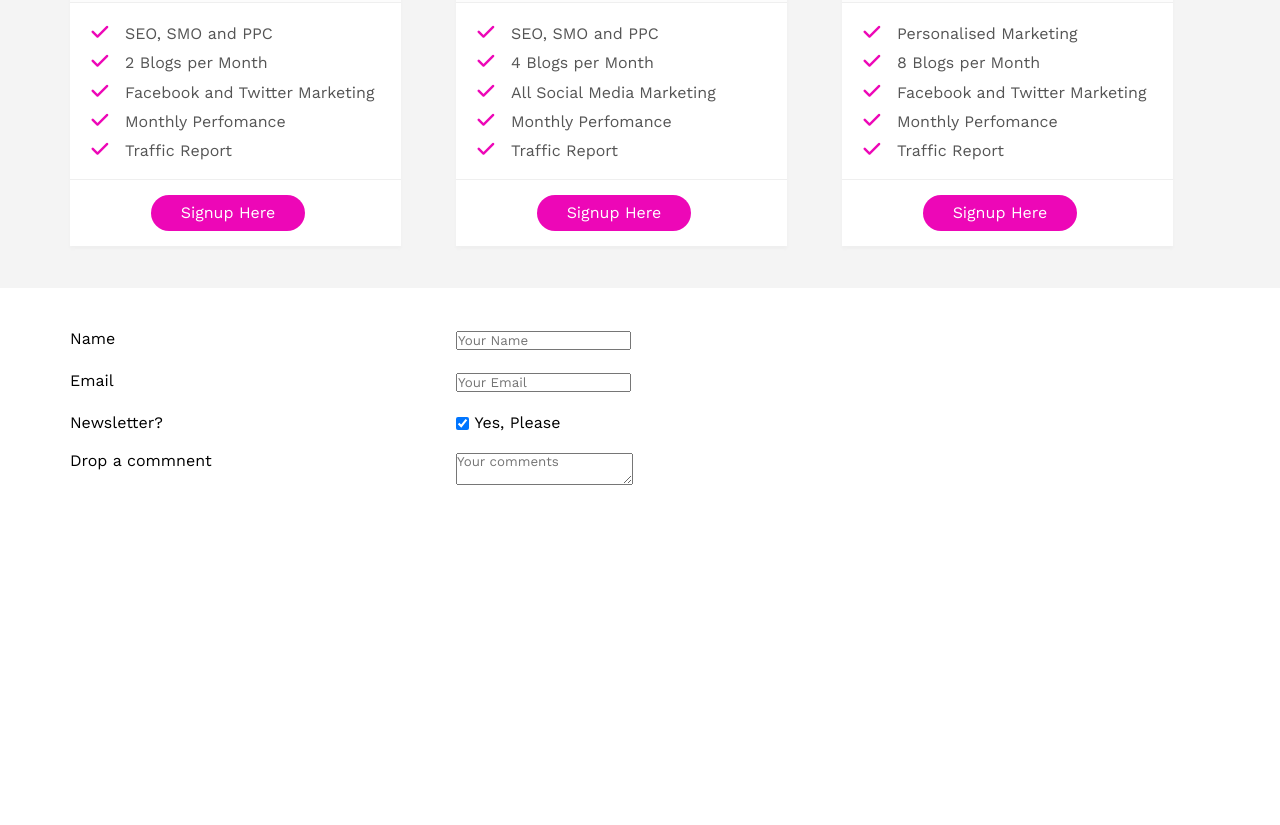
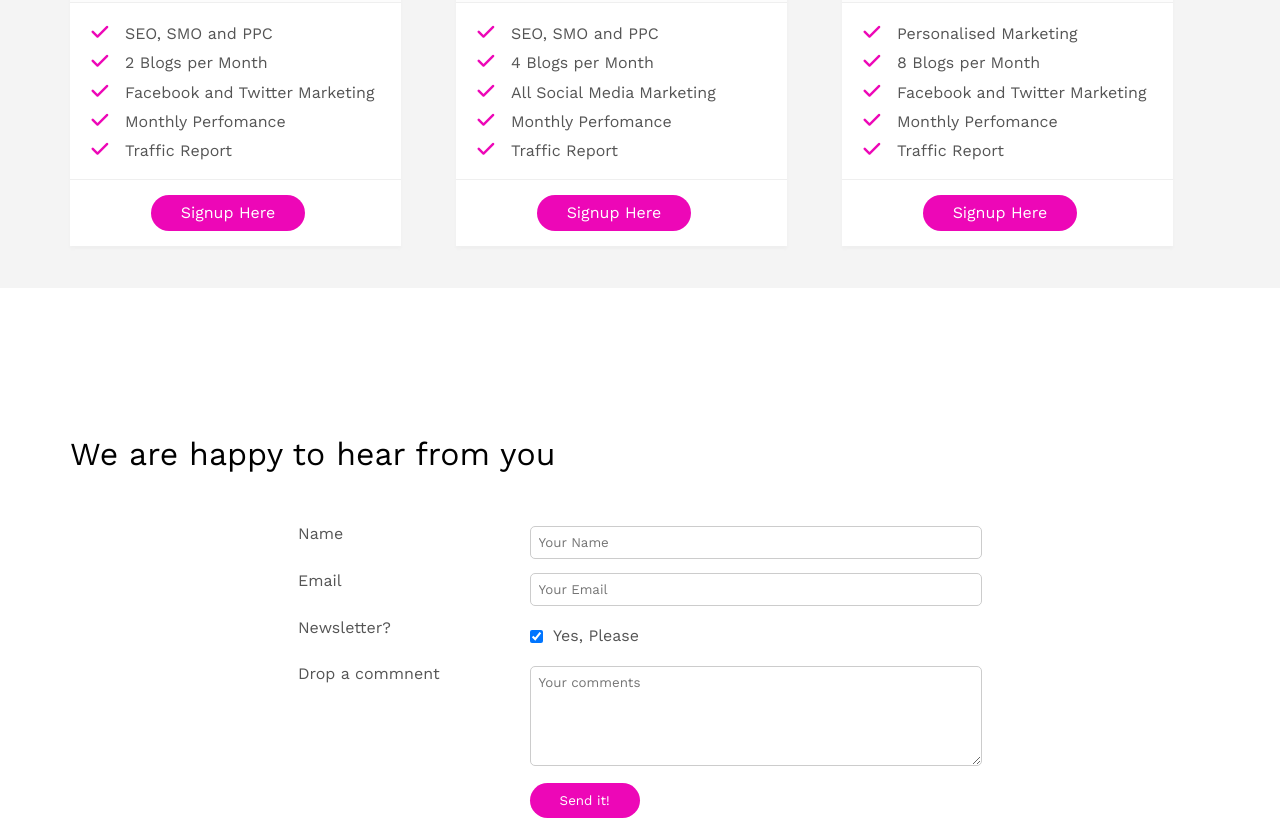
Before and after one commit to sadick-yakubu/digisolve, a plain HTML site: page index.html in a window 1280 px wide. Shown: the part 4213-5038 px from the top of the page. Before the commit the page ends 4713 px from the top, so only its background shows below. Drawn offline with nearby package versions, Linux system fonts and the light colour scheme.

Commit message:
Added the contact form section

```diff
--- a/index.html
+++ b/index.html
@@ -236,32 +236,37 @@
     <form action="#" method="post" class="contact-form">
       <div class="row">
         <div class="col span_1_of_3">
-          <label>Name</label>
+          <label for="name">Name</label>
         </div>
         <div class="col span_2_of_3">
           <input type="text" name="name" id="name" placeholder="Your Name" required>
         </div>
         <div class="row">
           <div class="col span_1_of_3">
-            <label>Email</label>
+            <label for="email">Email</label>
           </div>
           <div class="col span_2_of_3">
             <input type="email" name="email" id="email" placeholder="Your Email" required>
           </div>
           <div class="row">
             <div class="col span_1_of_3">
-              <label>Newsletter?</label>
+              <label for="newsletter" class="newsletter">Newsletter?</label>
             </div>
             <div class="col span_2_of_3">
               <input type="checkbox" name="newsletter" id="newsletter" checked>&nbsp;Yes, Please
             </div>
             <div class="row">
               <div class="col span_1_of_3">
-                <label>Drop a commnent</label>
+                <label for="message">Drop a commnent</label>
               </div>
               <div class="col span_2_of_3">
                 <textarea name="message" id="message" placeholder="Your comments"></textarea>
               </div>
+              <div class="row">
+                <div class="col span_1_of_3">&nbsp;</div>
+                <div class="col span_2_of_3">
+                  <input type="submit" value="Send it!">
+                </div>
       </div>
     </form>
   </div>
--- a/resources/css/style.css
+++ b/resources/css/style.css
@@ -333,3 +333,45 @@ cite img{
 .packages-box div:first-child{
     background-color: #fcfcfc;
 }
+/***** CONTACT FORM SECTION *****/
+.contact-section{
+    text-align: center;
+}
+.contact-heading{
+    color: #000;
+    margin-top: 150px;
+    margin-bottom: 50px;
+}
+.contact-form{
+    text-align: left;
+    width: 60%;
+    margin: 0 auto;
+    color: #555;
+}
+input[type=text],input[type=email],textarea{
+    width: 100%;
+    padding: 8px;
+    border-radius: 5px;
+    border: 1px solid #ccc;
+    background-color: #fff;
+}
+textarea{
+    height: 100px;
+}
+input[type=checkbox]{
+    margin: 10px 5px 10px 0;
+}
+input[type=submit]{
+    padding: 10px 30px;
+    border-radius: 200px;
+    display: inline-block;
+    background-color: #ed07b7;
+    color: #fff;
+    border: 0;
+}
+input[type=submit]:hover{
+    background-color: #bd0592;
+}
+*:focus{
+    outline: none;
+}
```
